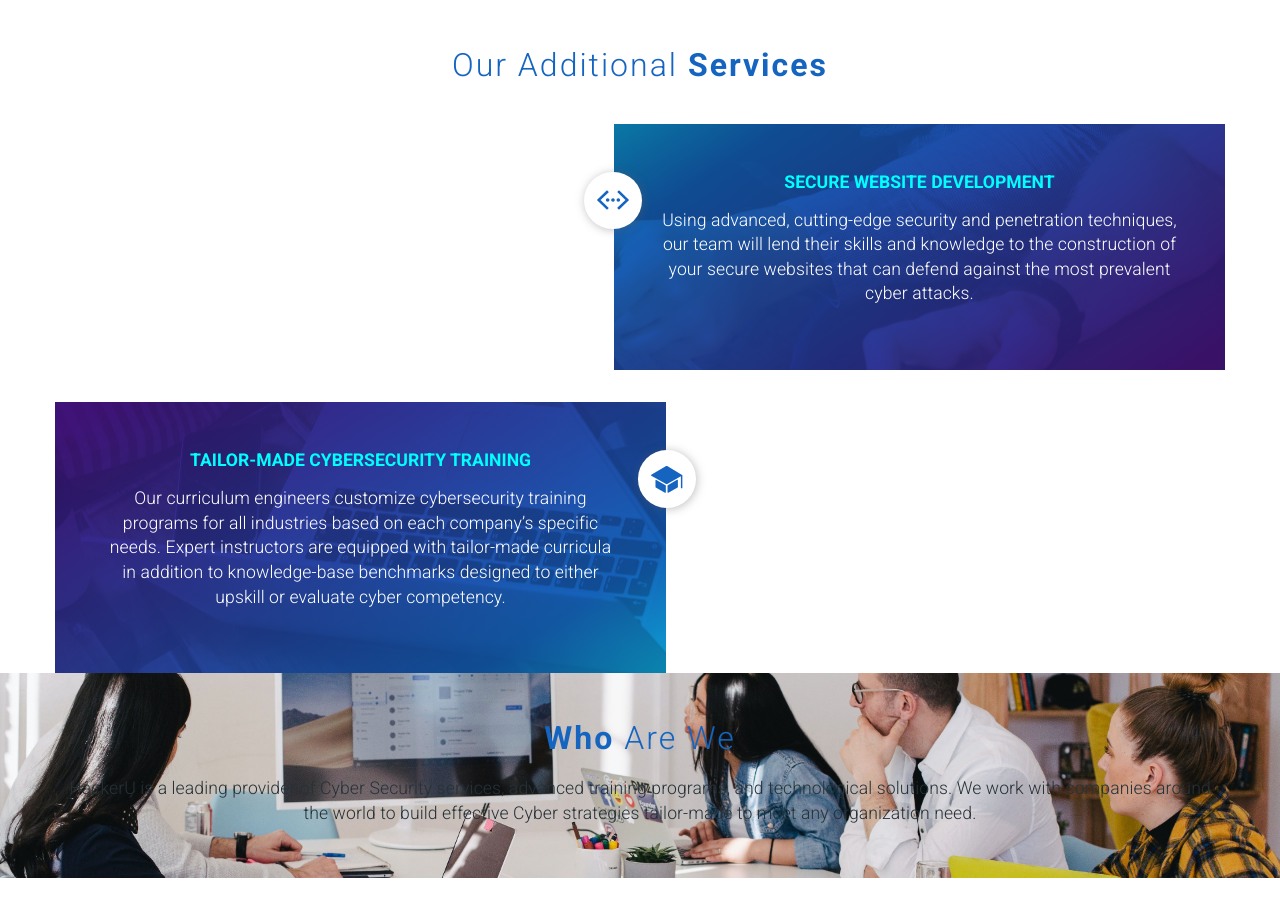
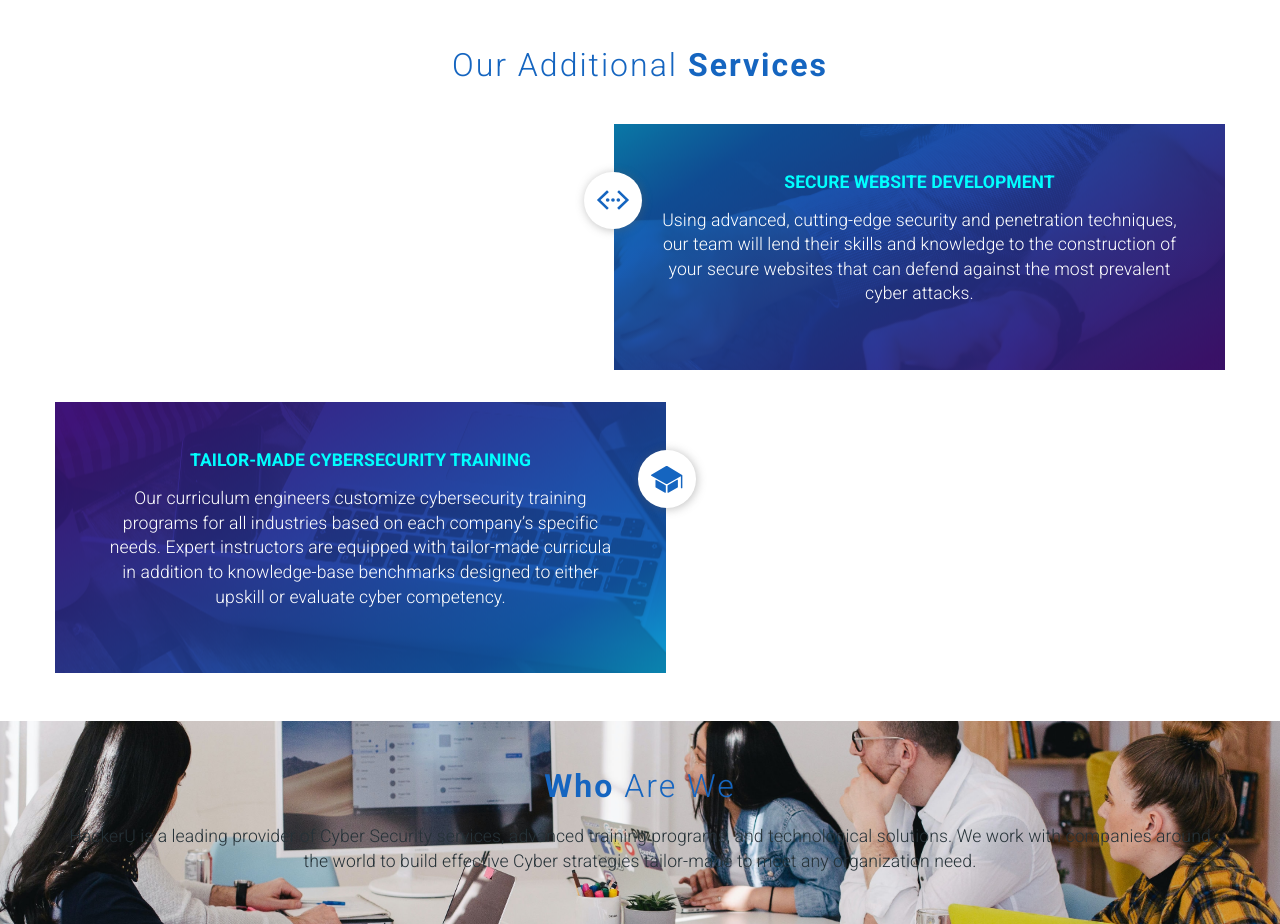
Before and after one commit to gagishmagi/hackerupro, a website: page index.html in a window 1280 px wide. Shown: the part 4000-4924 px from the top of the page. Drawn offline with nearby package versions, Linux system fonts and the light colour scheme; files that its build step writes are made by us from their sources.

Commit message:
Added padding from buttom additional services

```diff
--- a/sass/components/_card.scss
+++ b/sass/components/_card.scss
@@ -1,9 +1,7 @@
 .cards {
     display: flex;
     flex-direction: column;
-
-
-
+    padding-bottom: 3em;
 }
 
 .card {
```
